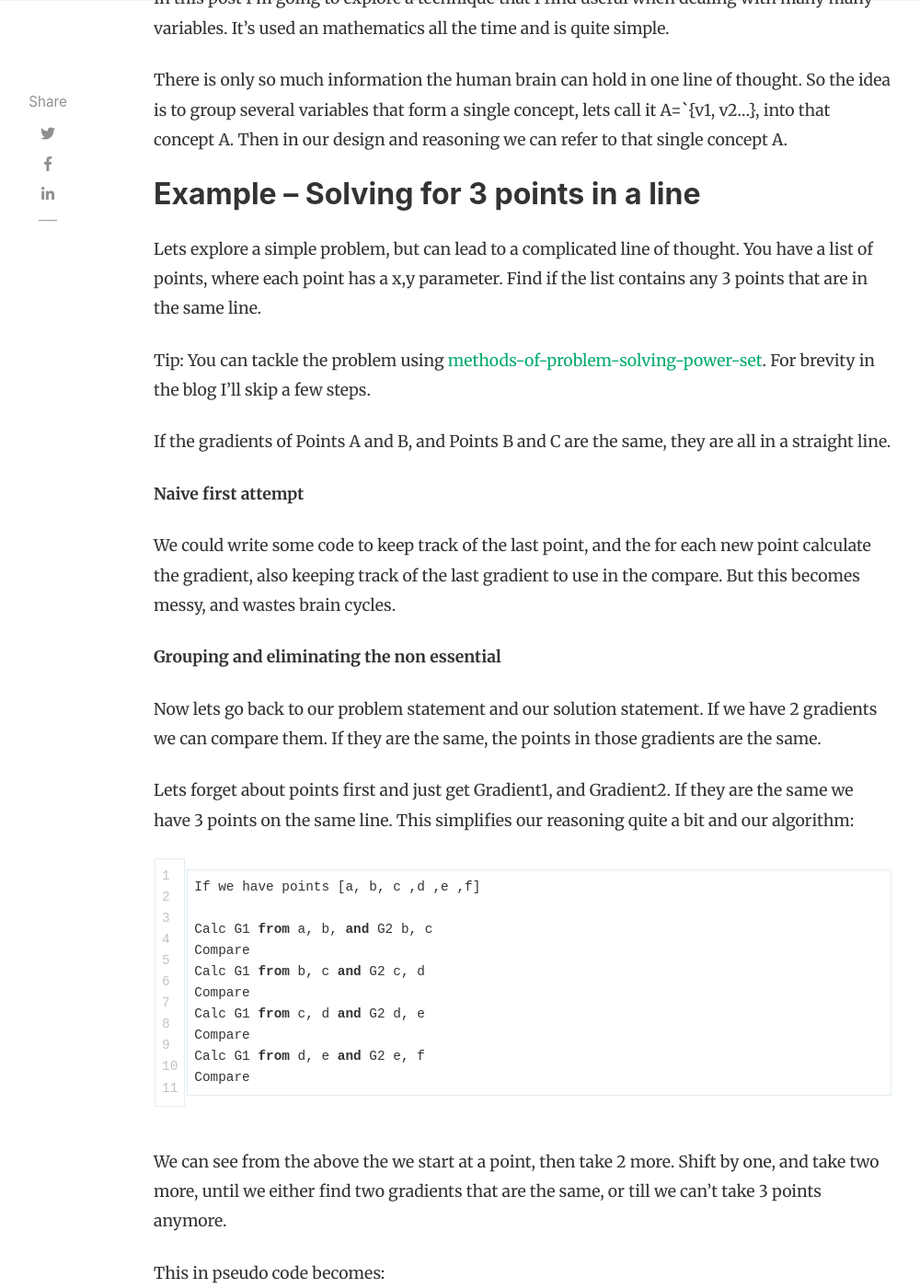
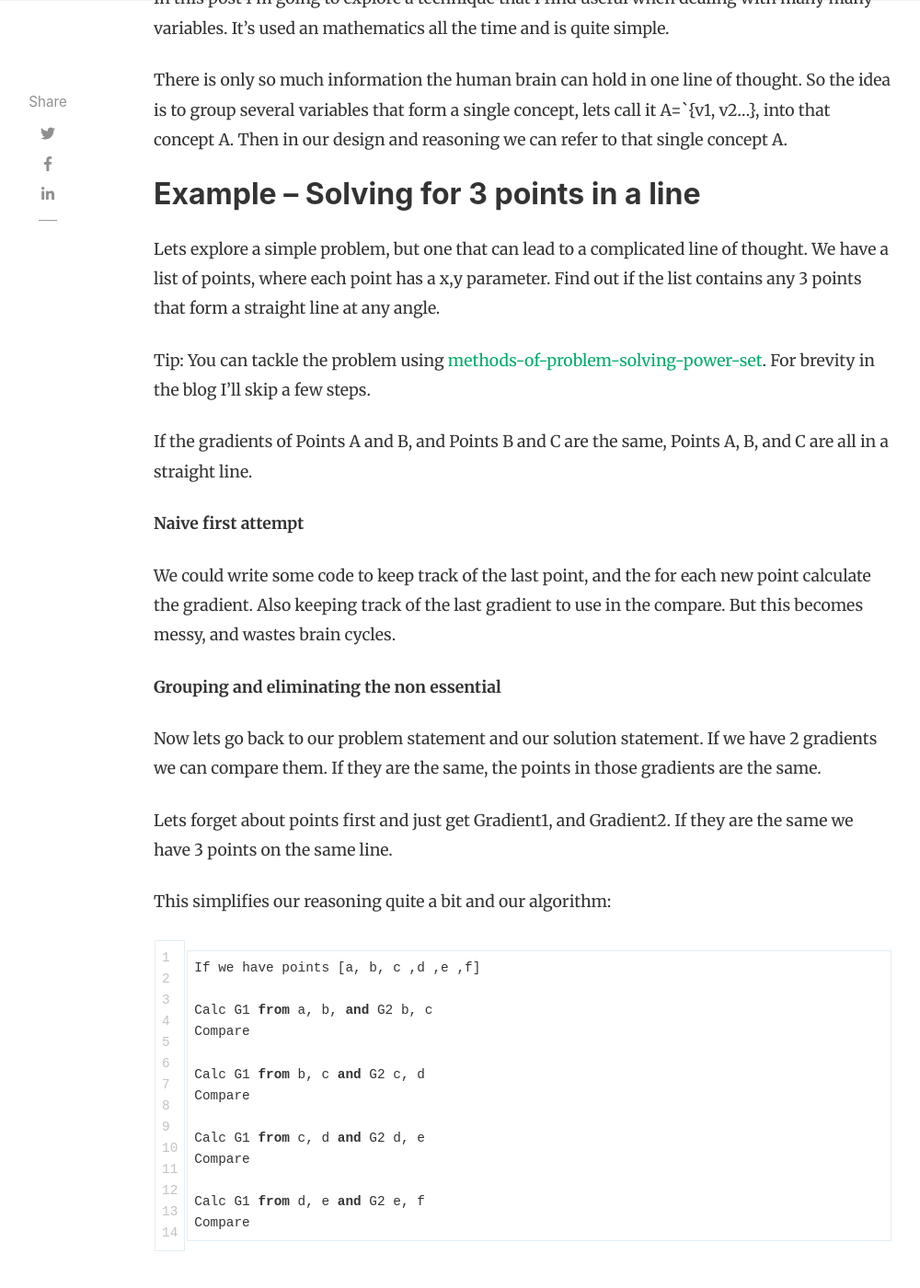
Before and after one commit to gerritjvv/blog, a Jekyll site: the page built from _posts/2019-03-18-methods-of-problem-solving-grouping-abstraction.md, in a window 1280 px wide and 1400 px high, scrolled down 1103 px. Shown: the whole window at 92% size, without its empty margins (118-1118 px from the left). Built offline with Jekyll 4.4.1, drawn with Linux system fonts in a browser that asks for light colours; nearby versions of some CDN libraries; comment, search, counter and statistics services are not loaded; some of the changed text lies outside the part shown.

Commit message:
add blog post simplification

`````diff
--- a/_posts/2019-03-18-methods-of-problem-solving-grouping-abstraction.md
+++ b/_posts/2019-03-18-methods-of-problem-solving-grouping-abstraction.md
@@ -17,20 +17,19 @@ we can refer to that single concept A.
 
 ## Example -- Solving for 3 points in a line
 
-Lets explore a simple problem, but can lead to a complicated line of thought.
-You have a list of points, where each point has a x,y parameter. Find if the list contains any 3 points that are
-in the same line.
-
+Lets explore a simple problem, but one that can lead to a complicated line of thought.
+We have a list of points, where each point has a x,y parameter. Find out if the list contains any 3 points that form
+a straight line at any angle.
 
 Tip: You can tackle the problem using [methods-of-problem-solving-power-set](https://gerritjvv.github.io/blog/methods-of-problem-solving-power-set/).
 For brevity in the blog I'll skip a few steps.
 
-If the gradients of Points A and B, and Points B and C are the same, they are all in a straight line.
+If the gradients of Points A and B, and Points B and C are the same, Points A, B, and C are all in a straight line.
 
 **Naive first attempt**
 
-We could write some code to keep track of the last point, and the for each new point calculate the gradient,
-also keeping track of the last gradient to use in the compare. But this becomes messy, and wastes brain cycles.
+We could write some code to keep track of the last point, and the for each new point calculate the gradient.
+Also keeping track of the last gradient to use in the compare. But this becomes messy, and wastes brain cycles.
 
 **Grouping and eliminating the non essential**
 
@@ -38,6 +37,7 @@ Now lets go back to our problem statement and our solution statement.
 If we have 2 gradients we can compare them. If they are the same, the points in those gradients are the same.
 
 Lets forget about points first and just get Gradient1, and Gradient2. If they are the same we have 3 points on the same line.
+
 This simplifies our reasoning quite a bit and our algorithm:
 
 ````python
@@ -46,22 +46,25 @@ If we have points [a, b, c ,d ,e ,f]
 
 Calc G1 from a, b, and G2 b, c
 Compare
+
 Calc G1 from b, c and G2 c, d
 Compare
+
 Calc G1 from c, d and G2 d, e
 Compare
+
 Calc G1 from d, e and G2 e, f
 Compare
 ````
 
-We can see from the above the we start at a point, then take 2 more. Shift by one, and take two more,
-until we either find two gradients that are  the same, or till we can't take 3 points anymore.
+We can see from the above that, we start at a point, then take 2 more, shift by one, and take two more,
+until we either find two gradients that are the same, or till we can't take 3 points anymore.
 
 This in pseudo code becomes:
 
 ```python
 
-haveThreePoints(points):
+haveThreePointsInLine(points):
   for i < len(points) - 3:
     G1, G2 = gradients(i, points)
     i++
`````
Also changed, not shown: other parts of _posts/2019-03-18-methods-of-problem-solving-grouping-abstraction.md (+1 -1 lines).
